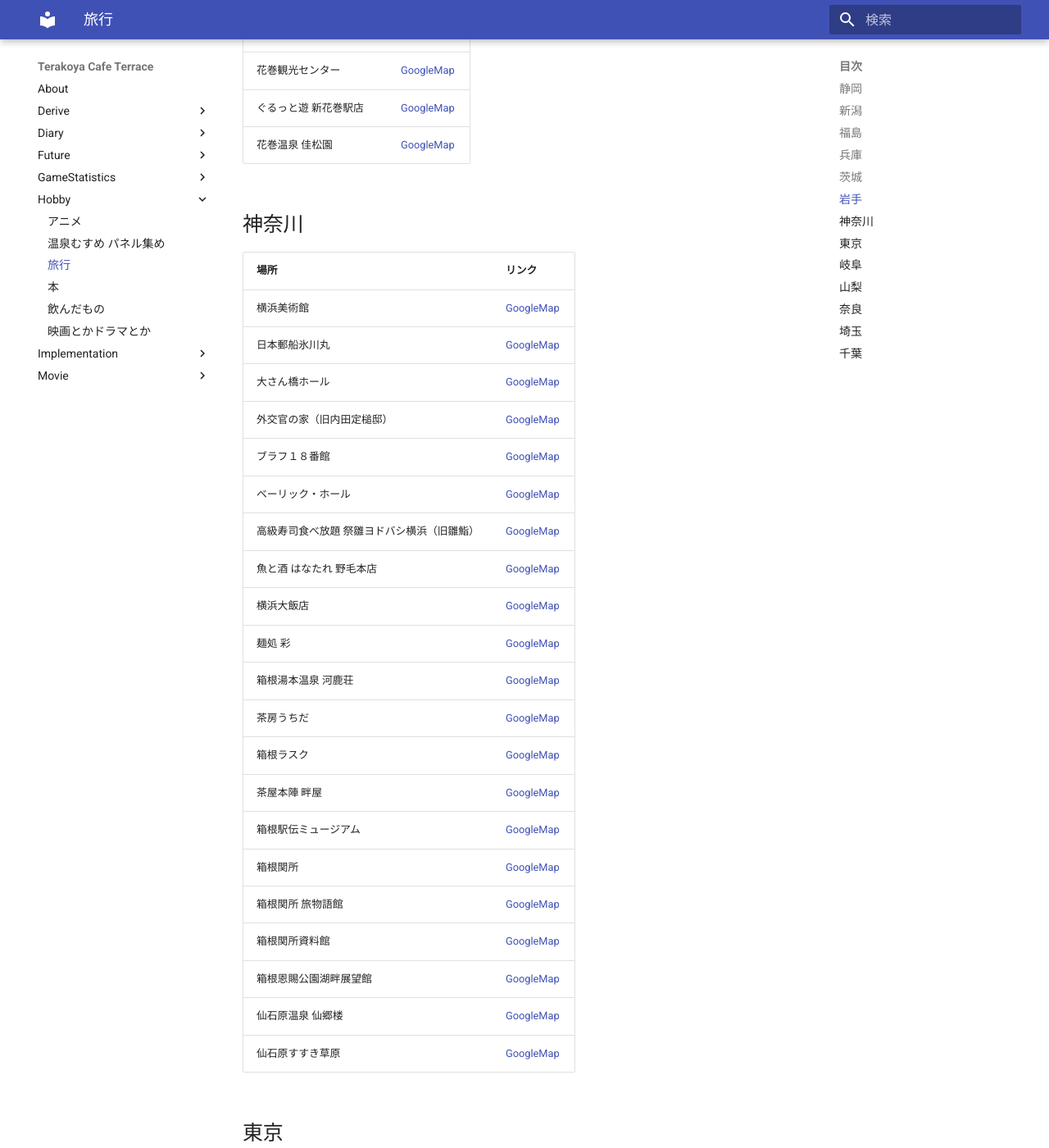
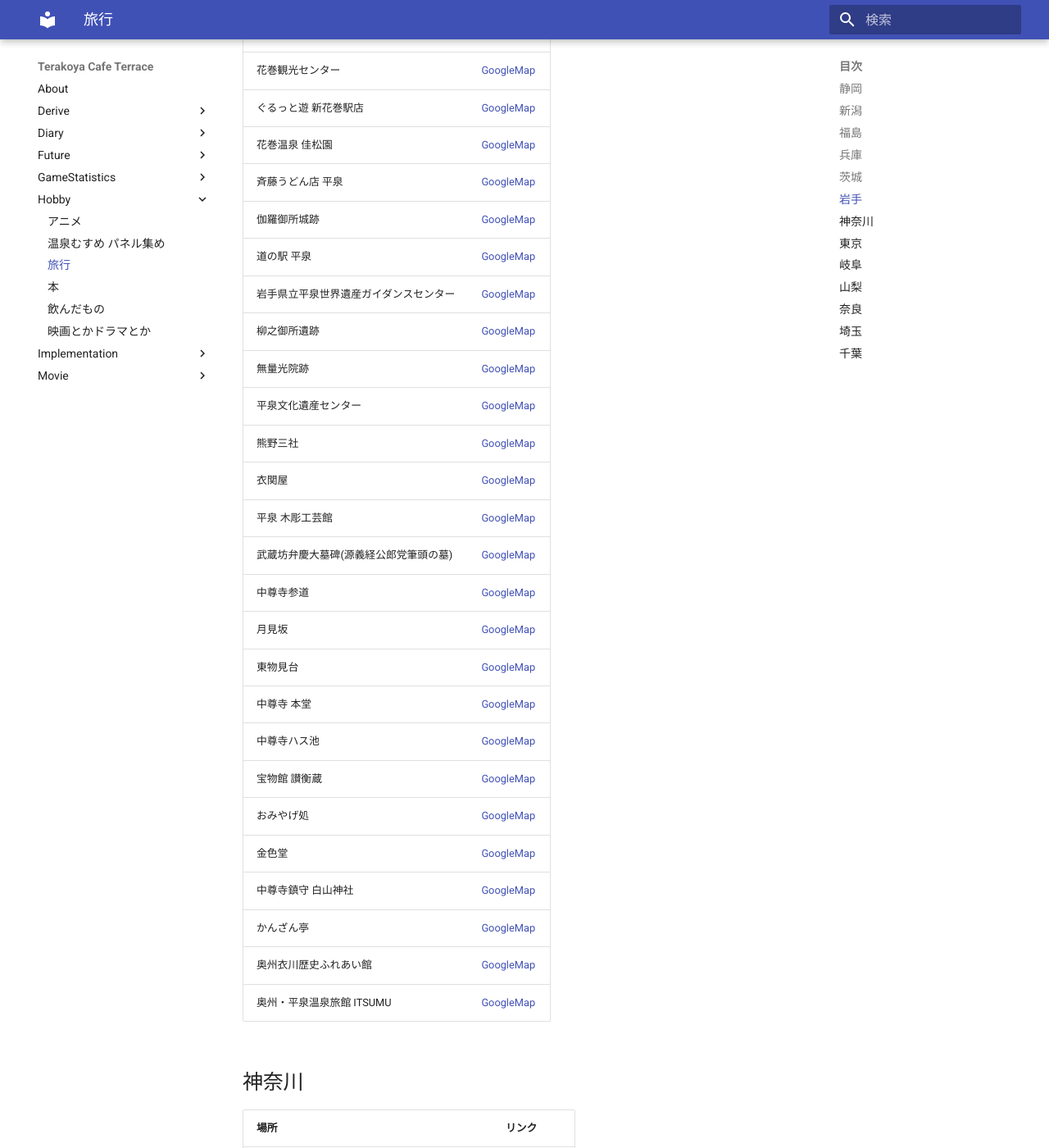
Before and after one commit to terraritto/TerakoyaCafe, an MkDocs documentation site: the page built from docs/Hobby/Trip.md, in a window 1280 px wide and 1400 px high, scrolled down 5665 px. Shown: the whole window at 82% size. Built offline with MkDocs 1.6.1 and Material for MkDocs 9.7.7, drawn with Linux system fonts in a browser that asks for light colours.

Commit message:
・データを追加

```diff
--- a/docs/Hobby/Trip.md
+++ b/docs/Hobby/Trip.md
@@ -131,6 +131,29 @@
 | 花巻観光センター | [GoogleMap](https://maps.app.goo.gl/HWnoqkWi5y3FTjpw5) |
 | ぐるっと遊 新花巻駅店 | [GoogleMap](https://maps.app.goo.gl/B4vMzy9Nr7eSpHue8) |
 | 花巻温泉 佳松園 | [GoogleMap](https://maps.app.goo.gl/gEmnPNDNHEDHa98B9) |
+| 斉藤うどん店 平泉 | [GoogleMap](https://maps.app.goo.gl/mJX6UbzKNEceLakWA) |
+| 伽羅御所城跡 | [GoogleMap](https://maps.app.goo.gl/DASsKnDz14kFycJQ9) |
+| 道の駅 平泉 | [GoogleMap](https://maps.app.goo.gl/Q1NNf9aVEty6XwZf6) |
+| 岩手県立平泉世界遺産ガイダンスセンター | [GoogleMap](https://maps.app.goo.gl/pXxax6FT73dFG69X9) |
+| 柳之御所遺跡 | [GoogleMap](https://maps.app.goo.gl/L86zXhRZJchjMuGy5) |
+| 無量光院跡 | [GoogleMap](https://maps.app.goo.gl/yWvj9y1M1R1yHPf36) |
+| 平泉文化遺産センター | [GoogleMap](https://maps.app.goo.gl/Zh8AWgK9h6DXg72JA) |
+| 熊野三社 | [GoogleMap](https://maps.app.goo.gl/MABfKPQXoxtr2CBWA) |
+| 衣関屋 | [GoogleMap](https://maps.app.goo.gl/GormEYSrcERDTiYB9) |
+| 平泉 木彫工芸館 | [GoogleMap](https://maps.app.goo.gl/X2Fn4ZCzofGsv1z87) |
+| 武蔵坊弁慶大墓碑(源義経公郎党筆頭の墓) | [GoogleMap](https://maps.app.goo.gl/yiumP8hgJ7KDq2jZA) |
+| 中尊寺参道 | [GoogleMap](https://maps.app.goo.gl/jDxpdP2garSS3AR38) |
+| 月見坂 | [GoogleMap](https://maps.app.goo.gl/6ieLBBHrYB6znGLb9) |
+| 東物見台 | [GoogleMap](https://maps.app.goo.gl/oeQHU1Lw13udL2jQ8) |
+| 中尊寺 本堂 | [GoogleMap](https://maps.app.goo.gl/XwqF7HjVzLfHxtVm9) |
+| 中尊寺ハス池 | [GoogleMap](https://maps.app.goo.gl/rxQeJQzZQKykUbUaA) |
+| 宝物館 讃衡蔵 | [GoogleMap](https://maps.app.goo.gl/rR5rctnYk73Y9UYg7) |
+| おみやげ処 | [GoogleMap](https://maps.app.goo.gl/9Q16dASANVcWViwCA) |
+| 金色堂 | [GoogleMap](https://maps.app.goo.gl/BNh1jtvB2JS5iVBg7) |
+| 中尊寺鎮守 白山神社 | [GoogleMap](https://maps.app.goo.gl/adVetrwxgRpaLoTG6) |
+| かんざん亭 | [GoogleMap](https://maps.app.goo.gl/LdjGcpNEqBRxHidy7) |
+| 奥州衣川歴史ふれあい館 | [GoogleMap](https://maps.app.goo.gl/reU1KqsCx9S7tJSp8) |
+| 奥州・平泉温泉旅館 ITSUMU | [GoogleMap](https://maps.app.goo.gl/Wq6SpDneiijEdwHE7) |
 
 ## 神奈川
 | 場所 | リンク |
```
Also changed, not shown: docs/Diary/2026/01/2026_0112_0118.md (added, +119 -0 lines), docs/Hobby/Anime.md (+15 -13 lines), docs/Hobby/book.md (+4 -2 lines), docs/Hobby/drink.md (+5 -0 lines), docs/Implementation/Implementation.md (+1 -1 lines), docs/Movie/RL.md (+7 -0 lines).
